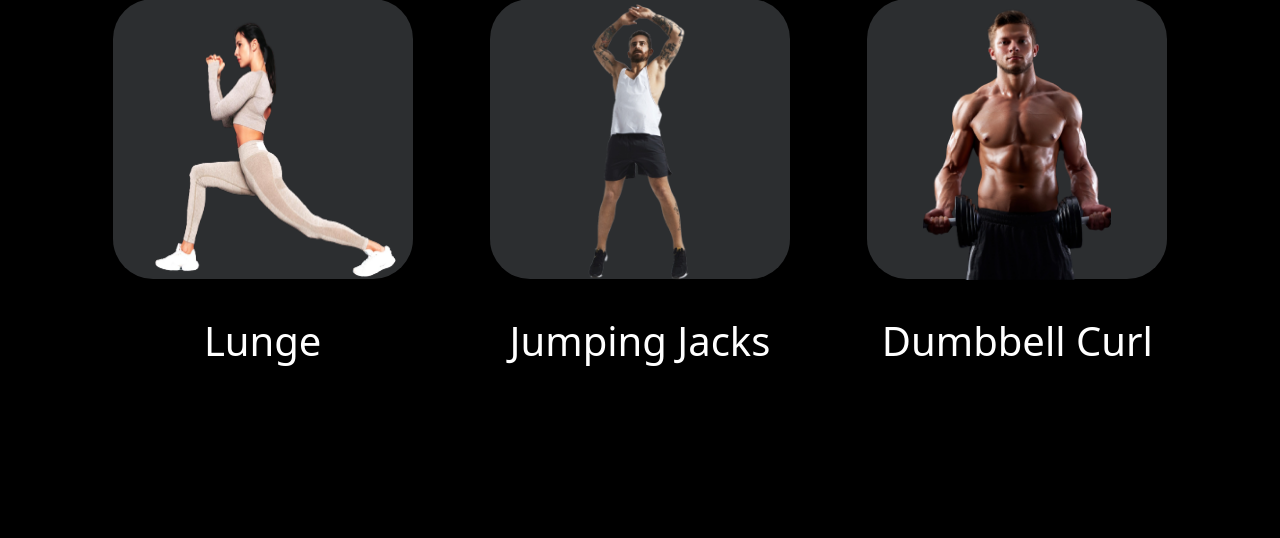
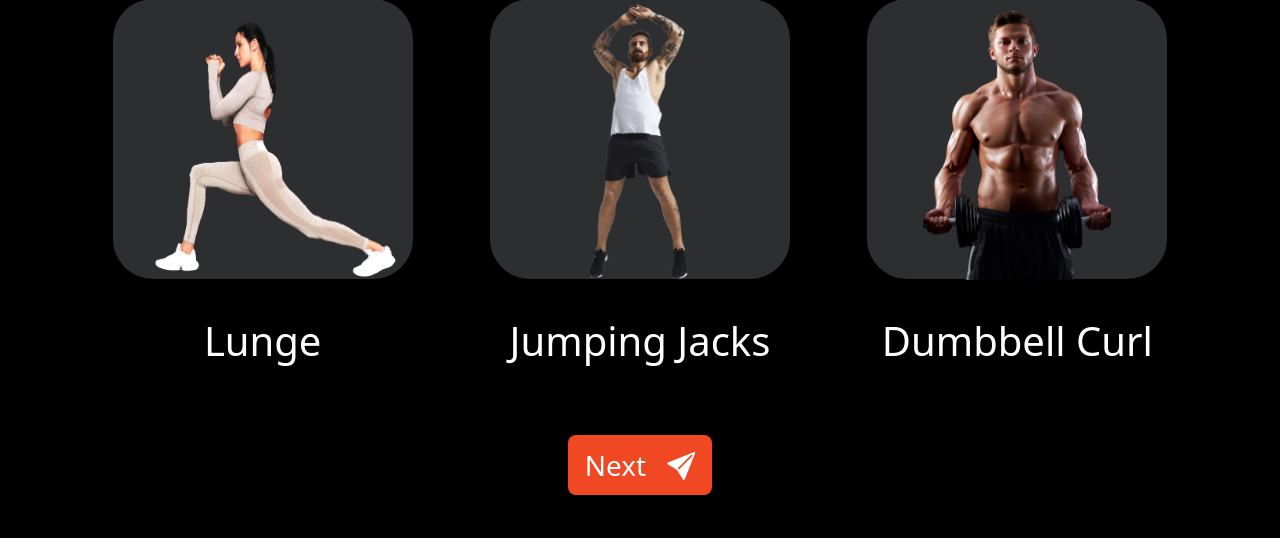
Before and after one commit to Mini-Project-SMT-5/health-trainner, a Django app: template AI_HealthTrainer/AI_HealthTrainer/templates/Structures/exercise.html in a window 1280 px wide. Shown: the part 262-800 px from the top of the page. Run offline with Django 4.2, Linux system fonts and the light colour scheme; the template is opened without the code that fills it, so the values that code supplies are empty; some web fonts are replaced.

Commit message:
Revert "Merge branch 'Front-End' of https://github.com/Gyu-won/AI-HealthTrainer into Front-End"
This reverts commit 27fe55441fde59577ba22c8443f51a98dfa5e273, reversing
changes made to e967630813d067b412103d9d0e61653be1388faa.

```diff
--- a/AI_HealthTrainer/AI_HealthTrainer/templates/Structures/exercise.html
+++ b/AI_HealthTrainer/AI_HealthTrainer/templates/Structures/exercise.html
@@ -7,7 +7,7 @@
   <link rel="stylesheet" href="https://cdn.jsdelivr.net/npm/bootstrap@5.3.0-alpha3/dist/css/bootstrap.min.css">
   <link href="https://fonts.cdnfonts.com/css/poppins" rel="stylesheet">
   <link rel="stylesheet" href="https://cdn.jsdelivr.net/npm/bootstrap-icons@1.10.5/font/bootstrap-icons.css">
-  <link rel="stylesheet" href="../../../static/styles/exercise.css">
+  <link rel="stylesheet" href="../styles/exercise.css">
 </head>
 <body>
     <div class="text-center mt-5 pt-5 fs-1">
@@ -21,15 +21,15 @@
           <div class="row row-cols-1 row-cols-sm-2 row-cols-md-3 g-3">
             <div class="col" type="button">
               <div class="box">
-                <img class="lunge" src="../../../static/assets/lunges 1.png">
+                <img class="lunge" src="../assets/lunges 1.png">
               </div>
                 <div class="card-body">
                   <p class="text"><p class="text-white text-center fs-1 pt-3">Lunge</p></p>
                 </div>
             </div>
-            <div class="col" type="button" onclick="">
+            <div class="col" type="button">
               <div  class="box">
-                <img class="jumping" src="../../../static/assets/jaks.png">
+                <img class="jumping" src="../assets/jaks.png">
               </div>
                 <div class="card-body">
                     <p class="text"><p class="text-white text-center fs-1 pt-3">Jumping Jacks</p></p>
@@ -37,7 +37,7 @@
             </div>
             <div class="col" type="button" >
               <div class="box">
-                <img class="curl" src="../../../static/assets/curl.png">
+                <img class="curl" src="../assets/curl.png">
               </div>
                 <div class="card-body">
                     <p class="text"><p class="text-white text-center fs-1 pt-3">Dumbbell Curl</p></p>
@@ -48,5 +48,9 @@
             </div>
         </div>
     </div>
+<div class="ikitomboloke">
+    <button type="button" class="btn text-white btn-rounded btn-lg fs-3 btn-custom">Next &ensp;<i class="bi bi-send-fill"></i></button>
+       </div>
+
 </body>
     </html>
--- a/AI_HealthTrainer/static/styles/exercise.css
+++ b/AI_HealthTrainer/static/styles/exercise.css
@@ -65,6 +65,14 @@ img.curl{
   box-shadow: 0 12px 16px 0 #f049232e, 0 17px 50px 0 #F04823;
 }
 
+.ikitomboloke{
+  display: flex;
+  align-items: center;
+  justify-content: center;
+  font-size: 20px;
+
+}
+
 .btn-custom {
   color: #ffffff;
   background-color:#F04823;
```
